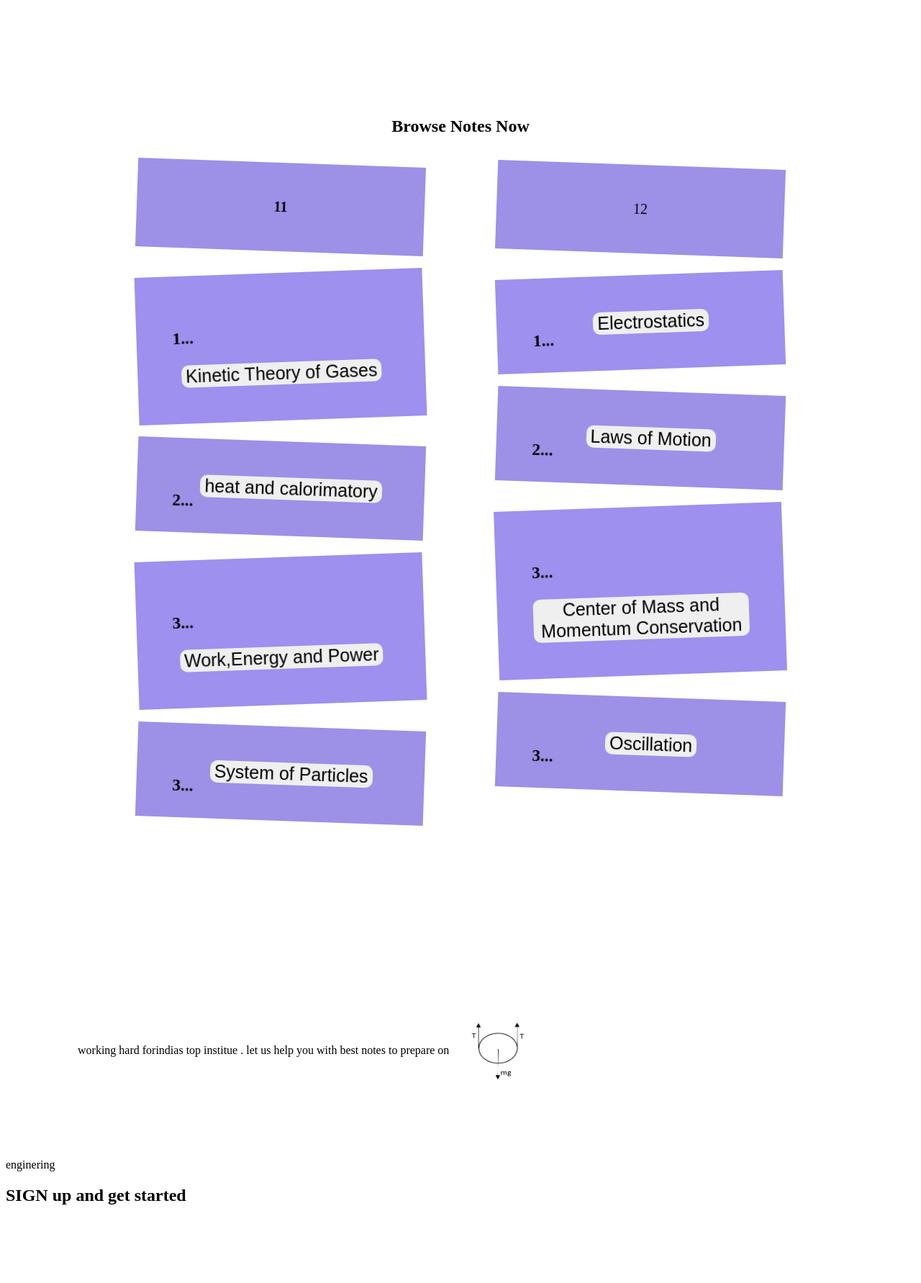
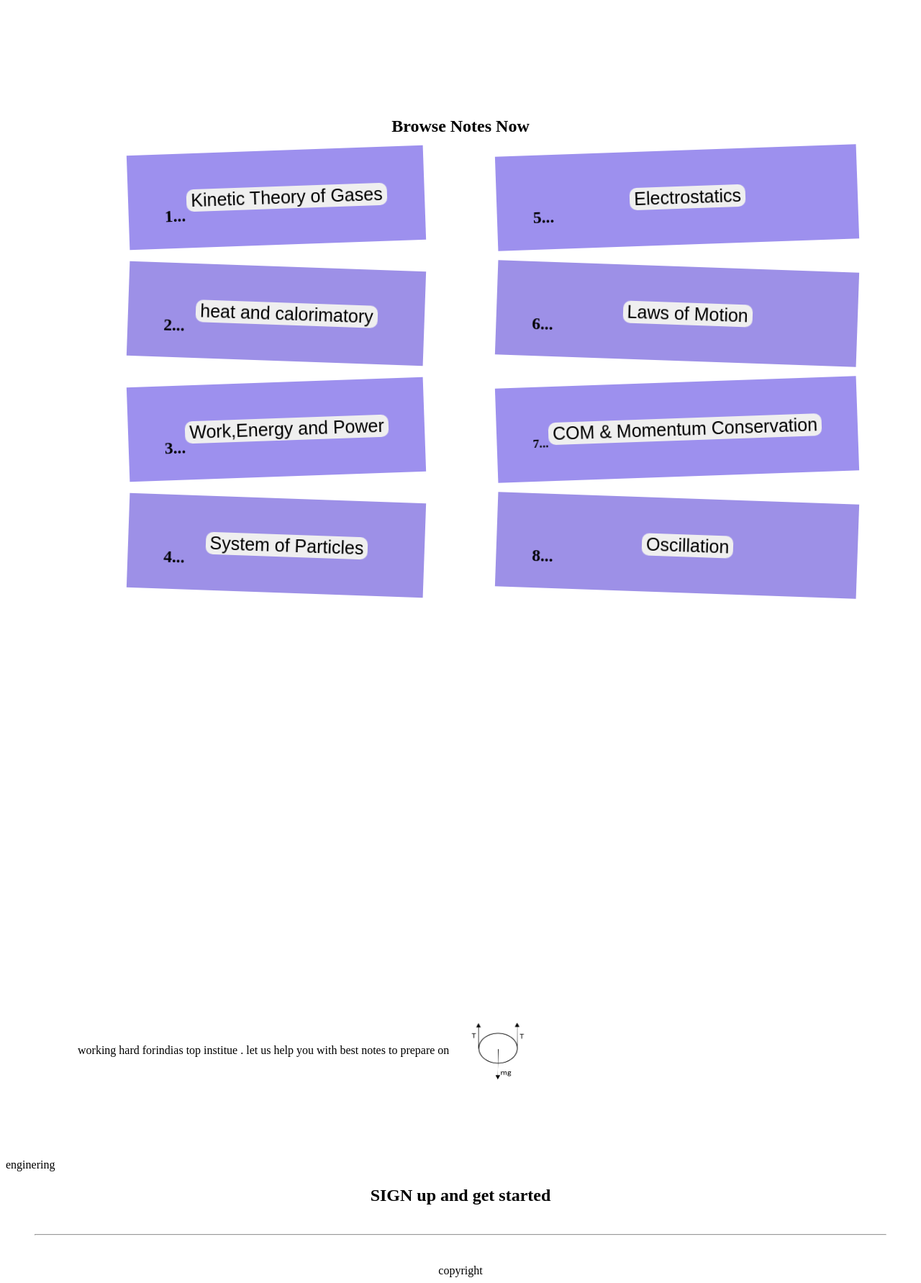
Before and after one commit to alfi30-bat/al, a Django app: page /content/ in a window 1280 px wide. Shown: the part 464-2246 px from the top of the page at 72% size. Before the commit the page ends 2137 px from the top, so only its background shows below. Run offline with Django 5.2, Linux system fonts and the light colour scheme.

Commit message:
Add files via upload

```diff
--- a/content/templates/content/main.html
+++ b/content/templates/content/main.html
@@ -10,14 +10,13 @@
 <style>
     .sticky1{
   position: sticky;
-  top: 40%;
+  top: 30%;
   background-color: rgb(157, 144, 231);
   padding: 50px;
   font-size: 20px;
-  width: 300px;
   rotate: 2deg;
   margin-bottom: 30px;
-
+  z-index: 1;
   }
   .sticky2{
   position: sticky;
@@ -25,9 +24,9 @@
   background-color: rgb(157, 144, 238);
   padding: 50px;
   font-size: 20px;
-  width: 300px;
   rotate: -2deg;
   margin-bottom: 30px;
+  z-index: 1;
   }
 article {
     text-align: center;
@@ -38,7 +37,7 @@ article {
     #F5A623 calc(100% - 50px),
     transparent 0
   );
-
+  z-index: 1;
   }
 
 .bt{
@@ -62,6 +61,7 @@ article {
     position: fixed; /* Set the navbar to fixed position */
     top: 0; /* Position the navbar at the top of the page */
     width: 100%; /* Full width */
+    z-index: 2;
 }
 
 /* Links inside the navbar */
@@ -72,6 +72,7 @@ article {
     text-align: center;
     padding: 14px 16px;
     text-decoration: none;
+
 }
 
 /* Change background on mouse-over */
@@ -105,7 +106,6 @@ article {
         <div style=" display: grid;grid-template-columns: repeat(2, 1fr);grid-template-rows: repeat(6, 100px);gap: 100px;grid-template-areas:'sidebar1 sidebar2';">
             <div style="justify-self: self-end;">
             <article style="grid-area: sidebar1;">
-                <h1 class="sticky1">11</h1>
                 <div  class="sticky2" >
                     <h3 style="float: left;">1...   </h3>
                     <a href="{% url 'content:page' %}"><button class="bt" onclick="cl(this.innerHTML)">Kinetic Theory of Gases</button></a>
@@ -119,28 +119,27 @@ article {
                     <a href="{% url 'content:page' %}"><button class="bt" onclick="cl(this.innerHTML)">Work,Energy and Power</button></a>
                 </div>
                 <div  class="sticky1" >
-                    <h3 style="float: left;">3...   </h3>
+                    <h3 style="float: left;">4...   </h3>
                     <a href="{% url 'content:page' %}"><button class="bt" onclick="cl(this.innerHTML)">System of Particles</button></a>
                 </div>
             </article>
             </div>
-            <div >
+            <div style="justify-self: self-start">
             <article style="grid-area: sidebar2;">
-                <p class="sticky1">12</p>
                 <div  class="sticky2" >
-                    <h3 style="float: left;">1...   </h3>
+                    <h3 style="float: left;">5...   </h3>
                     <a href="{% url 'content:page' %}"><button class="bt" onclick="cl(this.innerHTML)">Electrostatics</button></a>
                 </div>
                 <div  class="sticky1" >
-                    <h3 style="float: left;">2...   </h3>
+                    <h3 style="float: left;">6...   </h3>
                     <a href="{% url 'content:page' %}"><button class="bt" onclick="cl(this.innerHTML)">Laws of Motion</button></a>
                 </div>
-                <div  class="sticky2" >
-                    <h3 style="float: left;">3...   </h3>
-                    <a href="{% url 'content:page' %}"><button class="bt" onclick="cl(this.innerHTML)">Center of Mass and Momentum Conservation</button></a>
+                <div  class="sticky2" style="font-size: 15px;">
+                    <h3 style="float: left;">7...   </h3>
+                    <a href="{% url 'content:page' %}"><button class="bt" onclick="cl(this.innerHTML)">COM & Momentum Conservation</button></a>
                 </div>
                 <div  class="sticky1" >
-                    <h3 style="float: left;">3...   </h3>
+                    <h3 style="float: left;">8...   </h3>
                     <a href="{% url 'content:page' %}"><button class="bt" onclick="cl(this.innerHTML)">Oscillation</button></a>
                 </div>
             </article>
@@ -153,20 +152,25 @@ article {
             </div>
         </div>
         <div>enginering</div>
-        <div>
+        <div style="text-align: center;">
             <h2>SIGN up and get started</h2>
         </div>
+    </div>
+    <div style="text-align: center;">
+        <hr style="margin: 40px;">
+        <footer>copyright</footer>
     </div>
 </body>
 
 <script>
+
     function cl(val){
-        document.getElementById("ex").style.display="block"
+
 
 		var xhr = new XMLHttpRequest();
 
 		// Configure it: POST-request for the URL
-		xhr.open('POST', 'http://127.0.0.1:8000/content/al/', true);
+		xhr.open('POST', "{% url 'content:page' %}", true);
 
 		// Set up the request headers
 		xhr.setRequestHeader('Content-Type', 'application/json');
@@ -174,8 +178,7 @@ article {
 
 		// Send the request with the JSON data
 		xhr.send(JSON.stringify({ 'nam': val}));
-        //const jsonString = JSON.stringify(g_answer);
-        localStorage.setItem("name", val);
         }
+
 </script>
 </html>
```
